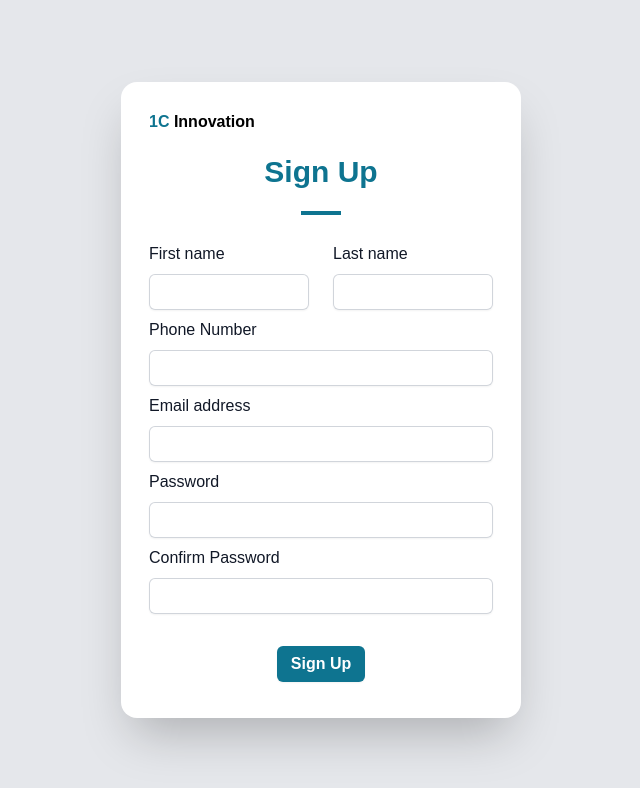
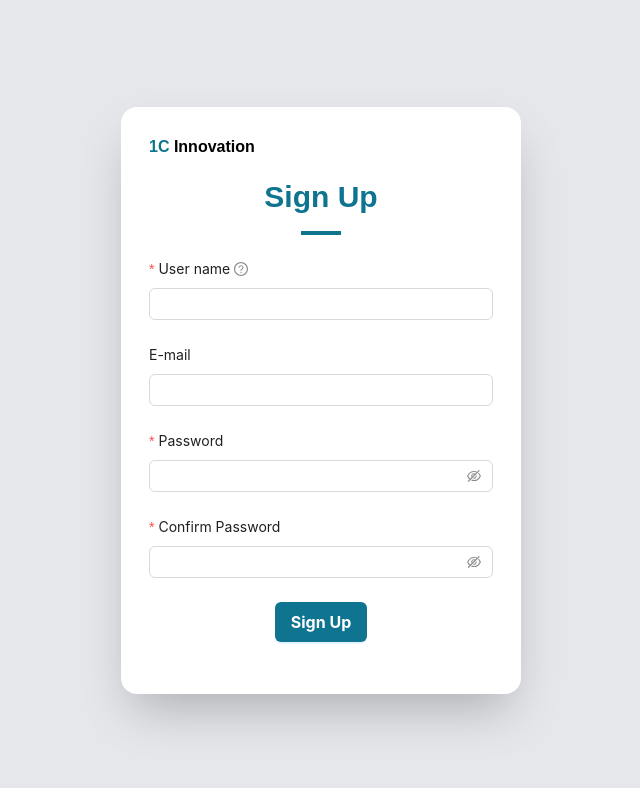
Before and after one commit to khoilr/broker-client, a Next.js app: page /signup in a window 1280 px wide. Shown: the top 788 px of the page, without its empty margins (319-959 px from the left). Built offline with nearby package versions, Linux system fonts and the light colour scheme.

Commit message:
Update Register

```diff
--- a/src/components/Form/FormField.tsx
+++ b/src/components/Form/FormField.tsx
@@ -22,12 +22,7 @@ interface props {
 }
 
 export default function FormField(props: props) {
-    // const { setStock, form, onSubmit, setLines, lines } = props
     const { setStock, form, onSubmit } = props
-    // Watchers
-    // const indicatorsWatcher = Form.useWatch('indicators', form)
-    // const stockWatcher = Form.useWatch('stock', form)
-
     const [activeTab, setActiveTab] = useState('notification')
     const [indicators, setIndicators] = useState<IndicatorModel[]>([])
     const [formData, setFormData] = useState<any>([])
--- a/src/components/Login Form/SignUp.tsx
+++ b/src/components/Login Form/SignUp.tsx
@@ -1,8 +1,48 @@
+import { Button, Form, Input, message } from 'antd'
+import axios from 'axios'
 import React from 'react'
 
 export default function SignUp() {
+    const [form] = Form.useForm()
+    // const [formData, setFormData] = useState<any>([])
+
+    const [messageApi, contextHolder] = message.useMessage()
+
+    const success = () => {
+        messageApi.open({
+            type: 'success',
+            content: 'Registered successfully!'
+        })
+    }
+
+    const onFinish = async (values: any) => {
+        const formData = new FormData()
+        formData.append('username', values.username)
+        formData.append('password', values.password)
+
+        const reqOptions = {
+            url: 'http://localhost:8000/api/auth/sign-up',
+            method: 'POST',
+            data: formData
+        }
+
+        try {
+            await axios.request(reqOptions).then(res => {
+                if (res.status === 201) {
+                    success()
+                }
+            })
+        } catch (error) {
+            messageApi.open({
+                type: 'error',
+                content: error.response.data.detail
+            })
+        }
+    }
+
     return (
         <div className='bg-white rounded-2xl shadow-2xl flex w-[50vh] justify-center'>
+            {contextHolder}
             <div className='p-7 w-full'>
                 <div className='text-left font-bold'>
                     <span className='text-cyan-700'>1C</span> Innovation
@@ -10,120 +50,86 @@ export default function SignUp() {
                 <div className='pt-5'>
                     <h2 className='text-3xl font-bold mb-2 text-cyan-700'>Sign Up</h2>
                 </div>
-              <div className='border-2 w-10 border-cyan-700 inline-block' />
-              <form
-                  action='#'
-                  method='POST'
+                <div className='border-2 w-10 border-cyan-700 inline-block mb-4 mt-2' />
+                <Form
+                    // {...formItemLayout}
+                    layout='vertical'
+                    form={form}
+                    name='register'
+                    onFinish={onFinish}
+                    style={{ maxWidth: 600 }}
                 >
-                  <div className='mt-5 grid grid-cols-1 gap-x-6 gap-y-8 sm:grid-cols-6'>
-                      <div className='sm:col-span-3'>
-                          <label
-                              htmlFor='first-name'
-                              className='block text-left text-md font-medium leading-6 text-gray-900'
+                    <Form.Item
+                        name='username'
+                        label='User name'
+                        tooltip='Username use to login'
+                        rules={[{ required: true, message: 'Please input your username!', whitespace: true }]}
                     >
-                              First name
-                          </label>
-                          <div className='mt-2'>
-                              <input
-                                  type='text'
-                                  name='first-name'
-                                  id='first-name'
-                                  autoComplete='given-name'
-                                  className='block w-full rounded-md border-0 py-1.5 px-2 text-gray-900 shadow-sm ring-1 ring-inset ring-gray-300 placeholder:text-gray-400 focus:ring-1 focus:ring-inset sm:text-sm sm:leading-6'
-                              />
-                          </div>
-                      </div>
+                        <Input />
+                    </Form.Item>
+                    <Form.Item
+                        style={{ fontSize: '5px' }}
+                        name='email'
+                        label='E-mail'
+                        rules={[
+                            {
+                                type: 'email',
+                                message: 'The input is not valid E-mail!'
+                            },
+                            {
+                                required: false,
+                                message: 'Please input your E-mail!'
+                            }
+                        ]}
+                    >
+                        <Input />
+                    </Form.Item>
+                    <Form.Item
+                        name='password'
+                        label='Password'
+                        rules={[
+                            {
+                                required: true,
+                                message: 'Please input your password!'
+                            }
+                        ]}
+                        hasFeedback
+                    >
+                        <Input.Password />
+                    </Form.Item>
 
-                      <div className='sm:col-span-3'>
-                          <label
-                              htmlFor='last-name'
-                              className='block text-left text-md font-medium leading-6 text-gray-900'
+                    <Form.Item
+                        name='confirm'
+                        label='Confirm Password'
+                        dependencies={['password']}
+                        hasFeedback
+                        rules={[
+                            {
+                                required: true,
+                                message: 'Please confirm your password!'
+                            },
+                            ({ getFieldValue }) => ({
+                                validator(_, value) {
+                                    if (!value || getFieldValue('password') === value) {
+                                        return Promise.resolve()
+                                    }
+                                    return Promise.reject(new Error('The new password that you entered do not match!'))
+                                }
+                            })
+                        ]}
                     >
-                              Last name
-                          </label>
-                          <div className='mt-2'>
-                              <input
-                                  type='text'
-                                  name='last-name'
-                                  id='last-name'
-                                  autoComplete='family-name'
-                                  className='block w-full rounded-md border-0 py-1.5 px-2 text-gray-900 shadow-sm ring-1 ring-inset ring-gray-300 placeholder:text-gray-400 focus:ring-1 focus:ring-inset sm:text-sm sm:leading-6'
-                              />
-                          </div>
-                      </div>
-                  </div>
-                  <div className='text-left mt-2'>
-                      <label
-                          htmlFor='phonenumber'
-                          className='block text-md font-medium leading-6 text-gray-900 pb-2'
-                      >
-                          Phone Number
-                      </label>
-                      <input
-                          id='phonenumber'
-                          name='phonenumber'
-                          type='text'
-                          required
-                          className='block w-full rounded-md border-0 py-1.5 px-2 text-gray-900 shadow-sm ring-1 ring-inset ring-gray-300 placeholder:text-gray-400 focus:ring-1 focus:ring-inset sm:text-sm sm:leading-6'
-                      />
-                  </div>
-                  <div className='text-left mt-2'>
-                      <label
-                          htmlFor='email'
-                          className='block text-md font-medium leading-6 text-gray-900 pb-2'
-                      >
-                          Email address
-                      </label>
-                      <input
-                          id='email'
-                          name='email'
-                          type='email'
-                          autoComplete='email'
-                          required
-                          className='block w-full rounded-md border-0 py-1.5 px-2 text-gray-900 shadow-sm ring-1 ring-inset ring-gray-300 placeholder:text-gray-400 focus:ring-1 focus:ring-inset sm:text-sm sm:leading-6'
-                      />
-                  </div>
-                  <div className='text-left mt-2'>
-                      <label
-                          htmlFor='password'
-                          className='block text-md font-medium leading-6 text-gray-900 pb-2'
-                      >
-                          Password
-                      </label>
-                      <input
-                          id='password'
-                          name='password'
-                          type='password'
-                          autoComplete='current-password'
-                          required
-                          className='block w-full rounded-md border-0 py-1.5 px-2 text-gray-900 shadow-sm ring-1 ring-inset ring-gray-300 placeholder:text-gray-400 focus:ring-1 focus:ring-inset sm:text-sm sm:leading-6'
-                      />
-                  </div>
-                  <div className='text-left mt-2'>
-                      <label
-                          htmlFor='confirm-password'
-                          className='block text-md font-medium leading-6 text-gray-900 pb-2'
-                      >
-                          Confirm Password
-                      </label>
-                      <input
-                          id='confirm-password'
-                          name='confirm-password'
-                          type='password'
-                          autoComplete='current-password'
-                          required
-                          className='block w-full rounded-md border-0 py-1.5 px-2 text-gray-900 shadow-sm ring-1 ring-inset ring-gray-300 placeholder:text-gray-400 focus:ring-1 focus:ring-inset sm:text-sm sm:leading-6'
-                      />
-                  </div>
-                  <div className='px-32 mt-8 mb-2'>
-                      <button
-                          type='submit'
-                          className='flex w-full justify-center rounded-md bg-cyan-700 px-3 py-1.5 text-md font-semibold leading-6 text-white shadow-sm hover:bg-cyan-600 focus-visible:outline focus-visible:outline-2 focus-visible:outline-offset-2 focus-visible:outline-cyan-700'
+                        <Input.Password />
+                    </Form.Item>
+                    <Form.Item>
+                        <Button
+                            className='bg-cyan-700 hover:bg-cyan-500 w-50% text-base font-bold h-10'
+                            type='primary'
+                            htmlType='submit'
                         >
                             Sign Up
-                      </button>
-                  </div>
-              </form>
+                        </Button>
+                    </Form.Item>
+                </Form>
             </div>
         </div>
     )
--- a/src/components/Select indicator/Indicator.tsx
+++ b/src/components/Select indicator/Indicator.tsx
@@ -20,7 +20,7 @@ export default function Indicator(props: props) {
         <div className='flex items-start w-full min-w-full max-w-full border border-gray-200 rounded-lg'>
             <div className='w-full min-w-full max-w-full p-2'>
                 <Form.Item
-                    style={{ width: '100%', minWidth: '100%' }}
+                    style={{ width: '80vh', minWidth: '100%' }}
                     label='Indicator'
                     name={[name.toString(), 'name']}
                     initialValue={indicator?.name}
```
Also changed, not shown: src/components/BottomTable/BottomTable.tsx (+19 -0 lines), src/components/Form/NotifyCondition.tsx (+0 -31 lines). Lines whose indentation alone changed are shown as unchanged.
